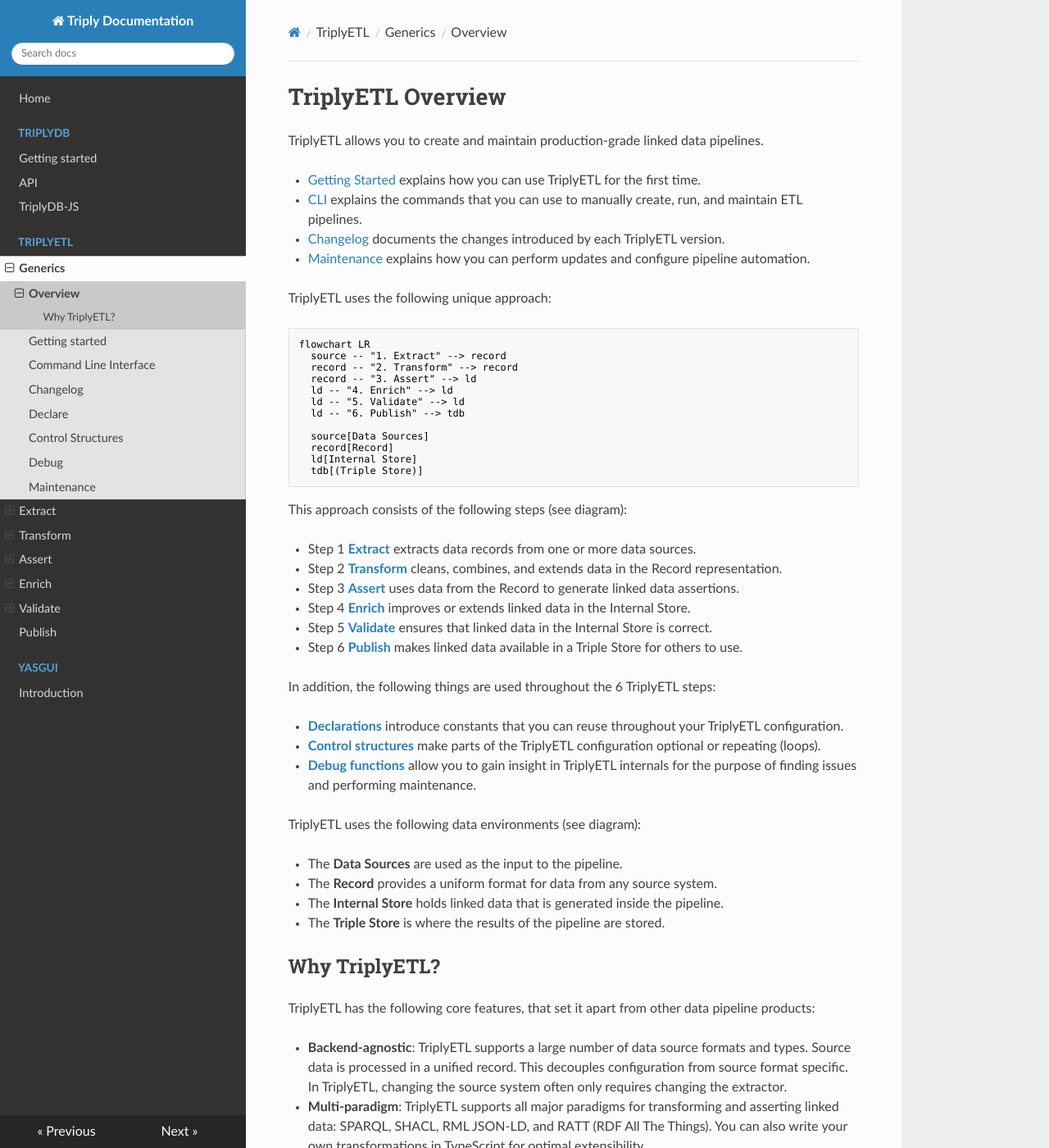
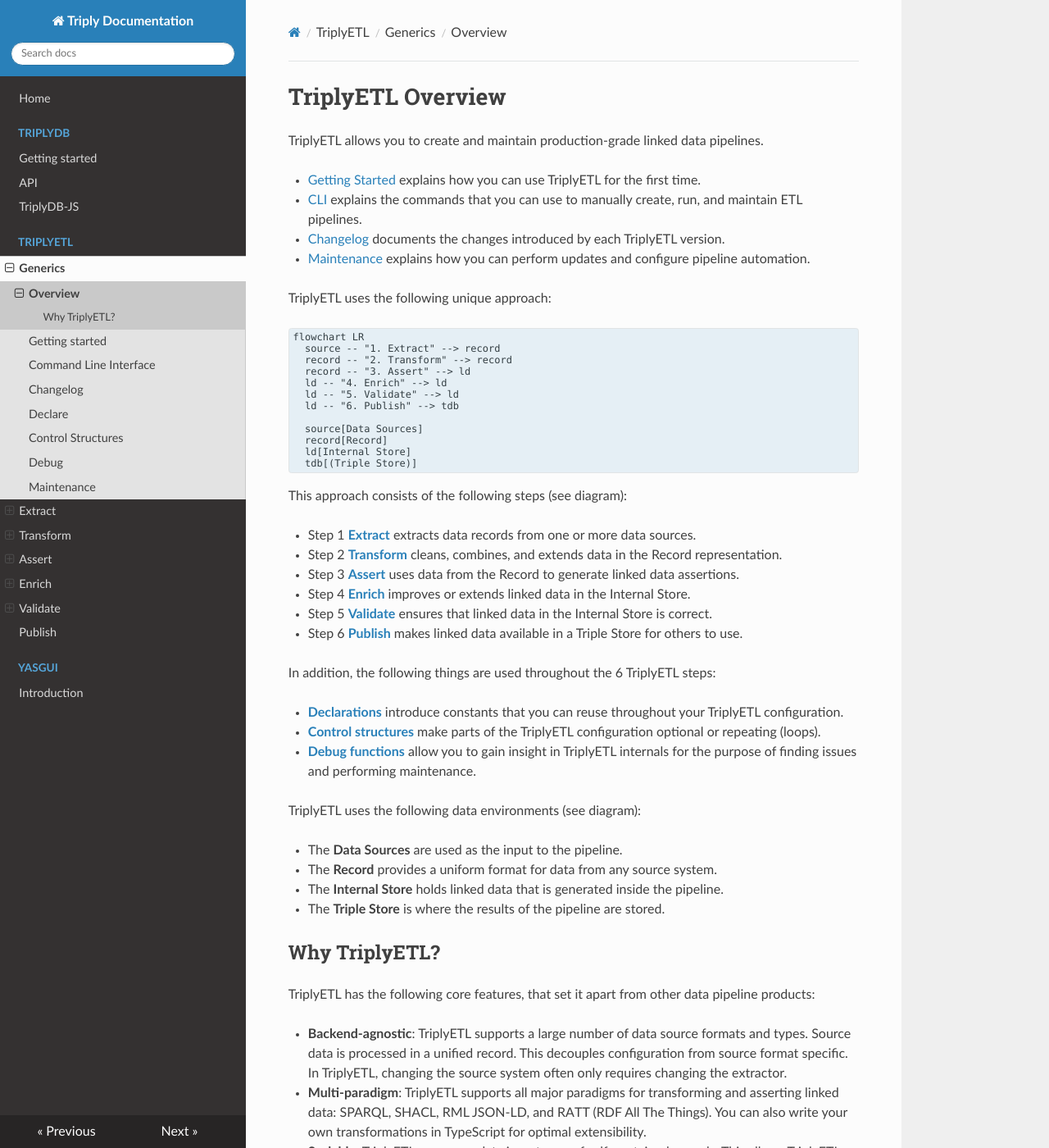
Before and after one commit to TriplyDB/Documentation, an MkDocs documentation site: the page built from docs/triply-etl/index.md, in a window 1280 px wide and 1400 px high. Shown: the whole window at 82% size. Built offline with MkDocs 1.6.1, drawn with Linux system fonts in a browser that asks for light colours; nearby versions of some CDN libraries.

Commit message:
Change the style of inline code blocks.

```diff
--- /dev/null
+++ b/docs/css/triply.css
@@ -0,0 +1,6 @@
+code {
+  background: #e5eff5 !important;
+  color: #343f44 !important;
+  padding: .3em .4em !important;
+  border-radius: .3em !important;
+}
--- a/mkdocs.yml
+++ b/mkdocs.yml
@@ -49,6 +49,10 @@
   name: readthedocs
   locale: en
 
+extra_css:
+  - css/triply.css
+
+
 markdown_extensions:
   - pymdownx.highlight:
       anchor_linenums: true
```
